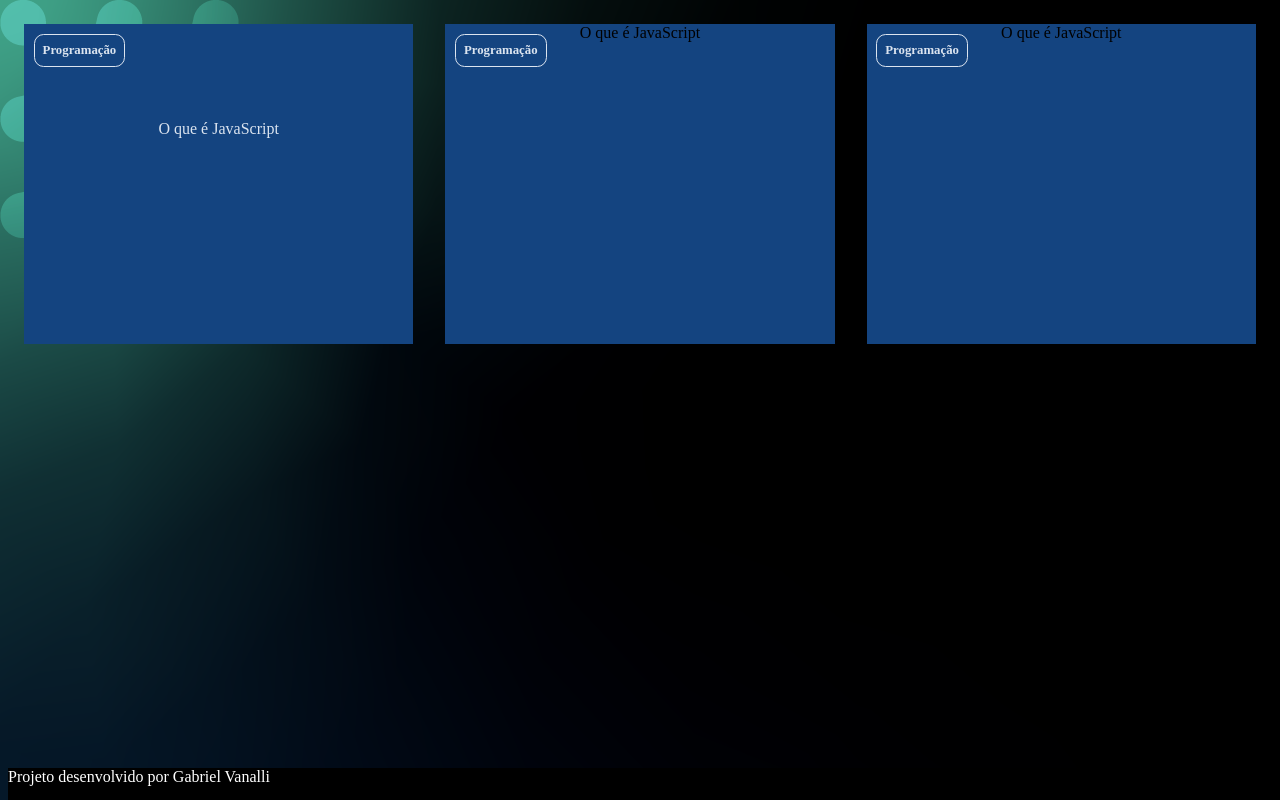
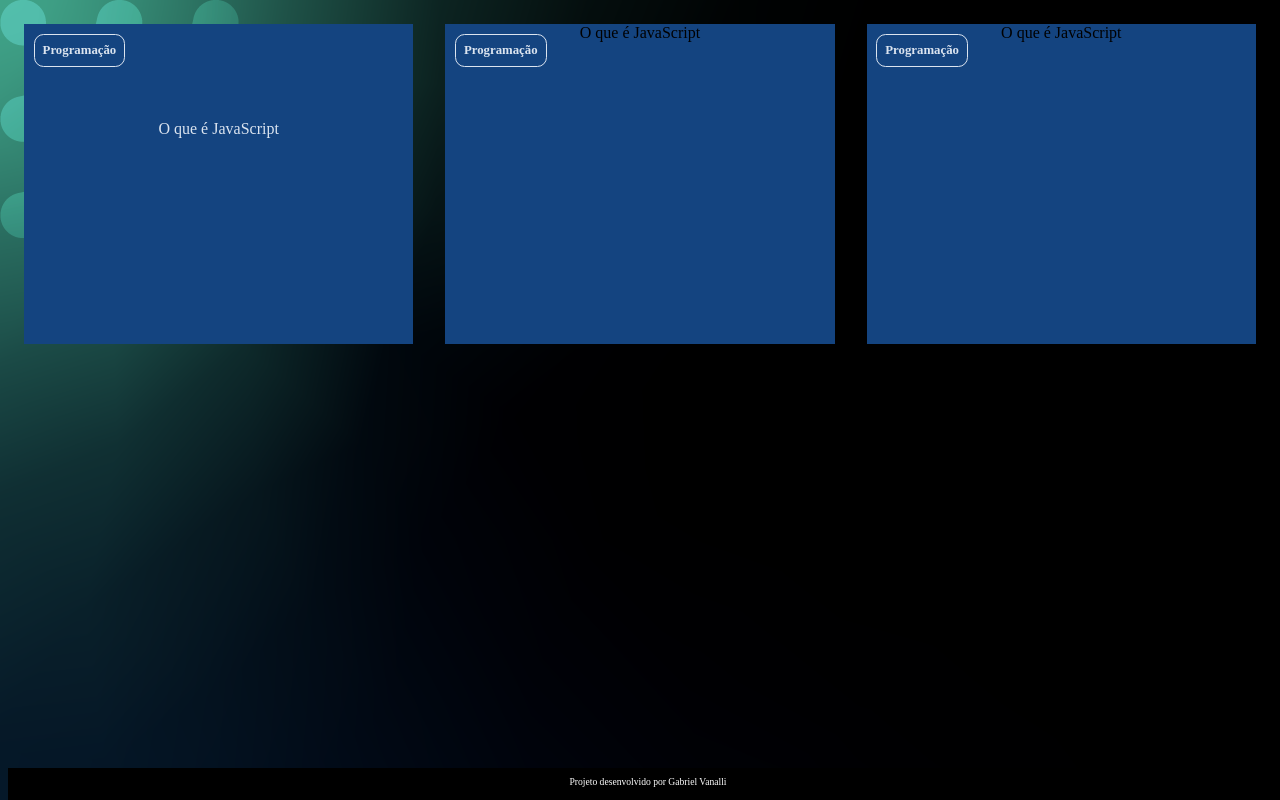
Before and after one commit to gabrielestudojava/flash-card-2B, a plain HTML site: page index.html in a window 1280 px wide. Drawn offline with Linux system fonts and the light colour scheme.

Commit message:
Update index.html

```diff
--- a/index.html
+++ b/index.html
@@ -44,7 +44,7 @@
     </article>
     </section>
     </main>
-    <footer
+    <footer>
         <p>Projeto desenvolvido por Gabriel Vanalli</p>
     </footer>
 </body>
```
